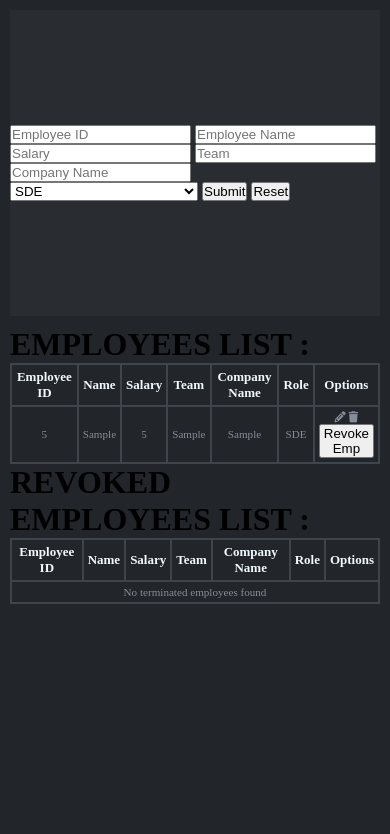
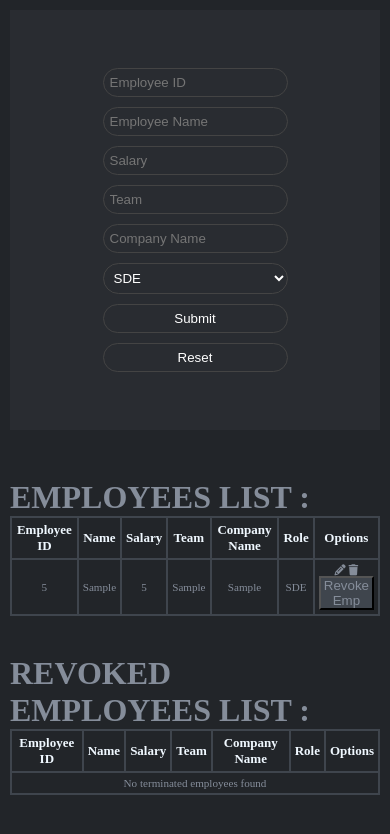
Before and after one commit to Sridhar7670/employee-management-system-, a plain HTML site: page index.html in a window 390 px wide. Both pictures are taken after typing "5", "Sample", "5", "Sample", "Sample" into the empty fields and a click on the button "Submit". Drawn offline with Linux system fonts and the light colour scheme.

Commit message:
Update styles.css

```diff
--- a/styles.css
+++ b/styles.css
@@ -12,27 +12,44 @@
     gap: 10px;
     padding: 10px;
 }
-
+h1{
+    color: #858d9a;
+}
 .left {
     background-color: #292c31;
     display: flex;
     justify-content: center;
     align-items: center;
 }
+.emptable{
+    display: flex;
+    flex-direction: column;
+    justify-content:space-evenly;
+}
 
-.left form {
+.exemp_column td{
+    text-decoration: line-through;
+}
+
+.input-container {
     display: flex;
     flex-direction: column;
     gap: 10px;
 }
+input::-webkit-outer-spin-button,
+input::-webkit-inner-spin-button {
+    -webkit-appearance: none;
+    margin: 0;
+}
 
-.left form input,
-.left form select,
-.left form button {
+.input-container input,
+.input-container select,
+.input-container button {
     background-color: #292c31;
     color: white;
     border-radius: 1rem;
     padding: 6px;
+    border: 1px solid #444;
 }
 
 .right {
@@ -42,7 +59,7 @@
 .right table {
     width: 100%;
     border-collapse: collapse;
-    border:none;
+    border: none;
 }
 
 .right table thead tr th,
@@ -68,6 +85,13 @@
     cursor: pointer;
     transition: 0.3s;
 }
+.vip{
+    background-color: #3f454d;
+    color: #858d9a;
+    cursor: pointer;
+    transition: 0.3s;
+
+}
 
 .fa-regular:hover,
 .fa-solid:hover {
@@ -81,39 +105,19 @@
     }
 }
 
-@media (min-width: 900px) {
+@media (max-width: 899px) {
     .root {
-        grid-template-columns: 1fr 2fr; /* Two column layout */
+        grid-template-columns: 1fr;
+        grid-template-rows: auto auto;
     }
 
-
-
-    .left form {
-        width: 50%; /* Ensure form width is responsive */
+    .input-container {
+        width: 50%;
     }
 
     .right table,
     .right table th,
     .right table td {
-        font-size: smaller; /* Adjust font size for smaller screens */
+        font-size: smaller;
     }
 }
-
-@media (max-width: 899px) {
-    .root {
-        grid-template-columns: 1fr; /* Single column layout */
-        grid-template-rows: auto auto; /* Adjust rows for responsive layout */
-    }
-
-
-
-    .left form {
-        width: 50%; /* Ensure form width is responsive */
-    }
-
-    .right table,
-    .right table th,
-    .right table td {
-        font-size: smaller; /* Adjust font size for smaller screens */
-    }
-}
```
